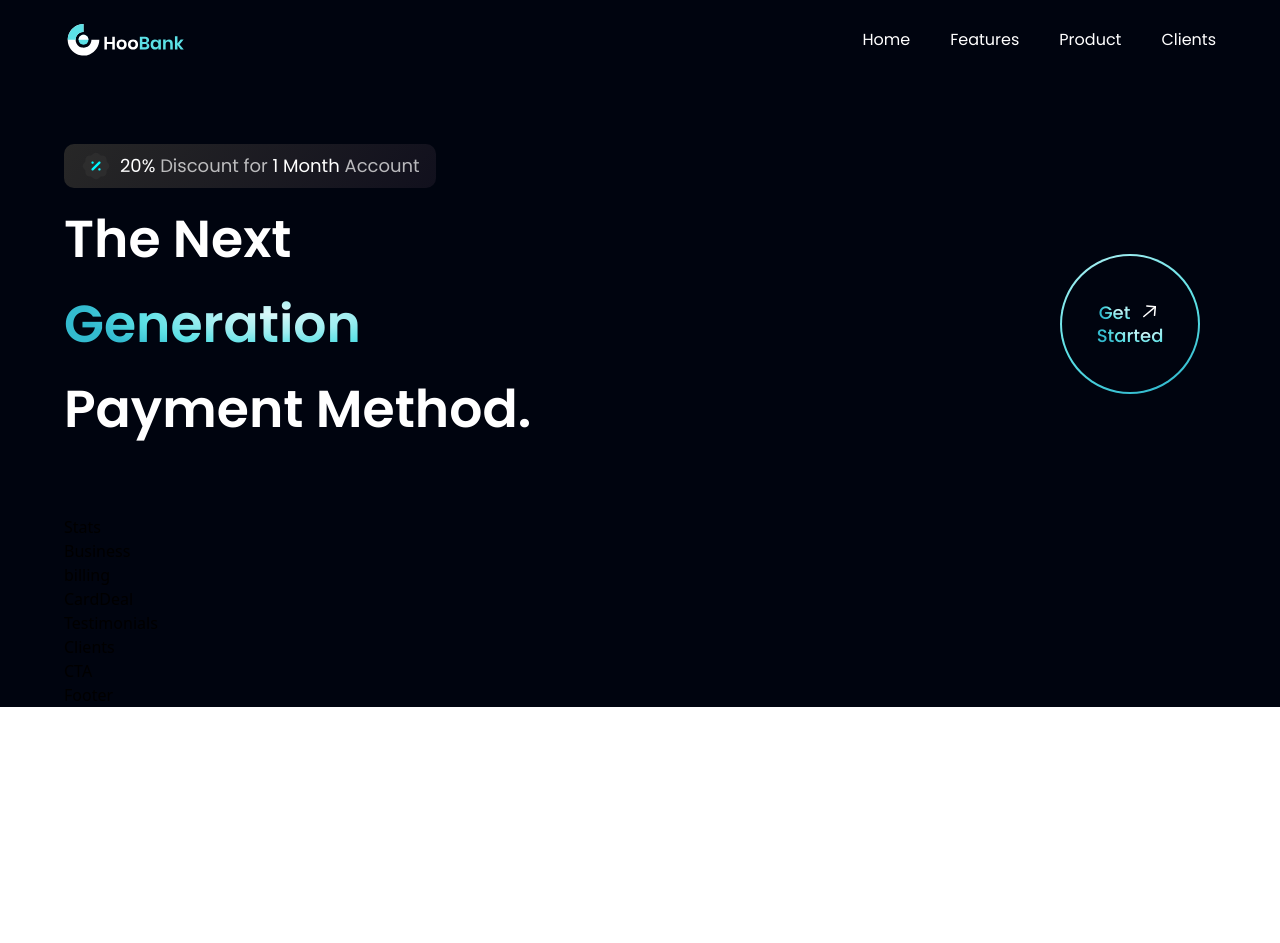
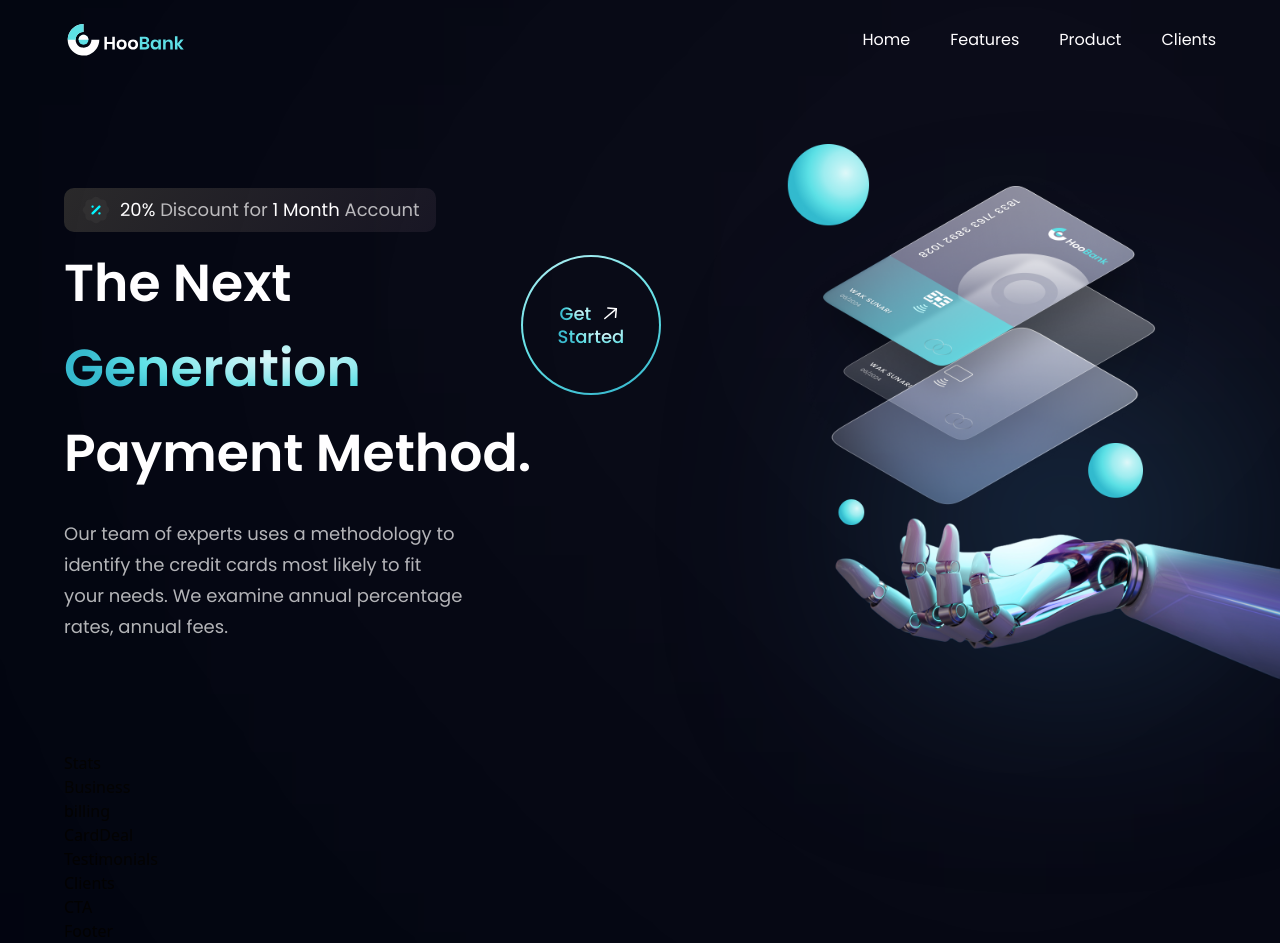
Before and after one commit to Exiturn/modern_bank_app_jsm, a React (Vite) app in the folder modern_bank_app_jsm/: page / in a window 1280 px wide. Before the commit the page ends 800 px from the top, so only its background shows below. Built offline with nearby package versions, Linux system fonts and the light colour scheme.

Commit message:
BM - Work on Hero Section
Had trouble with having both gradient divs and navbar transitions so I took the transitions out. Very large drop in performance and frame drops. Will need to do some testing afterwards.

```diff
--- a/modern_bank_app_jsm/src/App.jsx
+++ b/modern_bank_app_jsm/src/App.jsx
@@ -6,7 +6,7 @@ Clients, CTA, Footer } from './components'
 
 const App = () => {
   return (
-    <div className='bg-primary w-full overflow-hidden'>
+    <div className='bg-primary w-full overflow-x-hidden'>
 
       {/* Navbar */}
       <div className={`${style.paddingX} ${style.flexCenter}`}>
--- a/modern_bank_app_jsm/src/components/GetStarted.jsx
+++ b/modern_bank_app_jsm/src/components/GetStarted.jsx
@@ -5,7 +5,7 @@ import { arrowUp } from '../assets';
 const GetStarted = () => {
   return (
     <div className={`${style.flexCenter} w-[140px] h-[140px]
-    rounded-full bg-blue-gradient p-[2px] cursor-pointer hover:scale-110 transition ease-in-out duration-[600ms]`}>
+    rounded-full bg-blue-gradient p-[2px] cursor-pointer`}>
       <div className={`${style.flexCenter} flex-col bg-primary
       w-[100%] h-[100%] rounded-full`}>
         <div className={`${style.flexStart}`}>
--- a/modern_bank_app_jsm/src/components/Hero.jsx
+++ b/modern_bank_app_jsm/src/components/Hero.jsx
@@ -22,14 +22,37 @@ const Hero = () =>
       <div className='flex flex-row justify-between items-center w-full'>
         <h1 className='flex-1 font-poppins font-semibold ss:text-[72px] sm:text-[52px]
         text-[48px] text-white ss:leading-[85px] '>
-          The Next <br className='sm:block hidden'/> {" "}
-          <span className='text-gradient'>Generation</span> {" "} <br className='sm:block hidden'/>
-          Payment Method.
+          The Next <br className='sm:block hidden' /> {" "}
+          <span className='text-gradient'>Generation</span> {" "} <br className='sm:block hidden' />
         </h1>
-        <div className='ss:flex hidden md:mr-4 mr-0'>
+        <div className='ss:flex hidden md:mr-4 mr-0 ml-16 lg:ml-40'>
           <GetStarted />
         </div>
       </div>
+
+      <h1 className='font-poppins font-semibold ss:text-[68px] sm:text-[52px]
+        text-[52px] text-white ss:leading-[85px] w-full'>
+        Payment Method.
+      </h1>
+
+      <div className='mt-6 max-w-[400px]'>
+        <p className={`${style.paragraph} text-[14px] leading-[170%]
+        font-extralight`}>Our team of experts uses a methodology to identify the credit cards most likely to fit your needs.
+          We examine annual percentage rates, annual fees.</p>
+      </div>
+    </div>
+
+    <div className={`flex flex-1 ${style.flexCenter} md:my-0 my-10 relative`}>
+      <img src={robot} alt="billing"
+      className='w-[100%] h-[100%] relative z-[5] mr-0 mt-12 md:mt-0'/>
+
+      <div className='absolute z-[0] w-[40%] h-[35%] top-0 pink__gradient'/>
+      <div className='absolute z-[1] w-[80%] h-[80%] rounded-full bottom-40 white__gradient'/>
+      <div className='absolute z-[0] w-[50%] h-[50%] right-20 bottom-20 blue__gradient'/>
+    </div>
+
+    <div className={`ss:hidden ${style.flexCenter}`}>
+      <GetStarted />
     </div>
   </section>
 )
--- a/modern_bank_app_jsm/src/components/Navbar.jsx
+++ b/modern_bank_app_jsm/src/components/Navbar.jsx
@@ -10,7 +10,7 @@ const Navbar = () => {
   const [toggle, setToggle] = useState(false);
 
   return (
-    <nav className='w-full flex py-6 justify-between items-center navbar'>
+    <nav className='w-full flex py-6 justify-between items-center'>
       <img src={logo} className="w-[124px] h-[32px]" alt="logo" />
 
       {/* Main Nav */}
@@ -19,14 +19,9 @@ const Navbar = () => {
           <li
             key={nav.id}
             className={`font-poppins
-            font-normal
             cursor-pointer
             text-[16px]
             text-white
-            hover:text-cyan-300
-            transition
-            ease-in-out
-            duration-[300ms]
             ${index === navLinks.length - 1 ? 'mr-0' : 'mr-10'}`}
           >
             <a href={`#${nav.id}`}>
--- a/modern_bank_app_jsm/tailwind.config.cjs
+++ b/modern_bank_app_jsm/tailwind.config.cjs
@@ -18,7 +18,7 @@ module.exports = {
       xs: "480px",
       ss: "620px",
       sm: "768px",
-      md: "1060px",
+      md: "1024px",
       lg: "1200px",
       xl: "1700px",
     },
```
